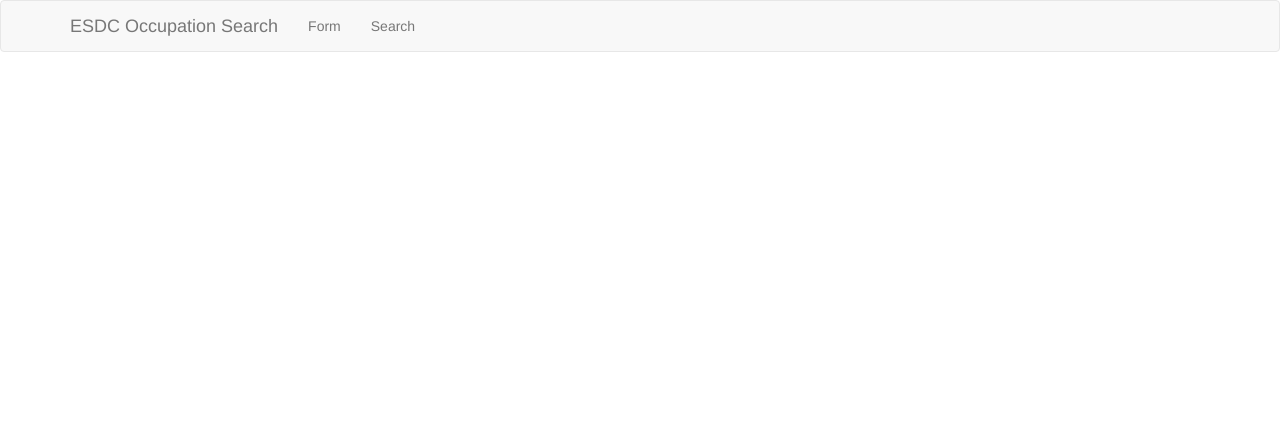
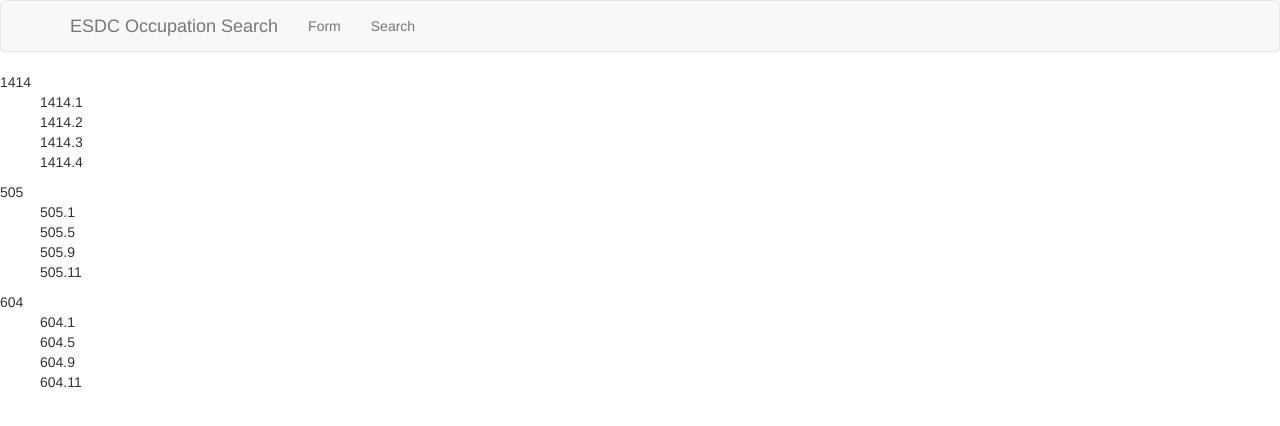
Before and after one commit to evmarts/esdc-jobs-app, a React (Create React App) app: page / in a window 1280 px wide. Shown: the top 426 px of the page. Built offline with nearby package versions, Linux system fonts and the light colour scheme.

Commit message:
added components for noc subnoc tabing of results

```diff
--- a/src/component/App.js
+++ b/src/component/App.js
@@ -5,6 +5,7 @@ import SearchTool from "./SearchTool";
 import OccupationForm from "./OccupationForm";
 import { Navbar, Nav, NavItem } from "react-bootstrap";
 import AptitudesForm from "./AptitudesForm";
+import ResultsV2 from "./ResultsV2"
 
 class App extends Component {
   state = {
@@ -85,6 +86,7 @@ class App extends Component {
         {/* <SearchTool /> */}
         {/* <Form onSubmit={fields => this.onSubmit(fields)} /> */}
         {/* <this.DisplayResult /> */}
+        <ResultsV2/>
       </div>
     );
   }
--- /dev/null
+++ b/src/component/NocResult.js
@@ -0,0 +1,23 @@
+import React from "react";
+import SubnocResult from "./SubnocResult";
+
+export default class NocResult extends React.Component {
+  constructor(props) {
+    super(props);
+
+    this.state = {};
+  }
+
+  render() {
+    return (
+      <div>
+        {this.props.noc.noc}
+        <ul>
+          {this.props.noc.sub_nocs.map(sub => {
+            return <SubnocResult subNoc={sub} />;
+          })}
+        </ul>
+      </div>
+    );
+  }
+}
--- /dev/null
+++ b/src/component/ResultsV2.js
@@ -0,0 +1,50 @@
+import React from "react";
+import NocResult from "./NocResult";
+
+export default class ResultsV2 extends React.Component {
+  constructor(props) {
+    super(props);
+
+    this.state = {};
+  }
+
+  results = [
+    {
+      noc: 1414,
+      sub_nocs: [
+        { sub_noc: 1414.1 },
+        { sub_noc: 1414.2 },
+        { sub_noc: 1414.3 },
+        { sub_noc: 1414.4 }
+      ]
+    },
+    {
+      noc: 505,
+      sub_nocs: [
+        { sub_noc: 505.1 },
+        { sub_noc: 505.5 },
+        { sub_noc: 505.9 },
+        { sub_noc: 505.11 }
+      ]
+    },
+    {
+      noc: 604,
+      sub_nocs: [
+        { sub_noc: 604.1 },
+        { sub_noc: 604.5 },
+        { sub_noc: 604.9 },
+        { sub_noc: 604.11 }
+      ]
+    }
+  ];
+
+  render() {
+    return (
+      <div>
+        {this.results.map(noc => {
+          return <NocResult noc={noc} />;
+        })}
+      </div>
+    );
+  }
+}
--- /dev/null
+++ b/src/component/SubnocResult.js
@@ -0,0 +1,17 @@
+import React from "react";
+
+export default class SubnocResult extends React.Component {
+  constructor(props) {
+    super(props);
+
+    this.state = {};
+  }
+
+  render() {
+    return (
+      <div>
+        <div>{this.props.subNoc.sub_noc}</div>
+      </div>
+    );
+  }
+}
```
